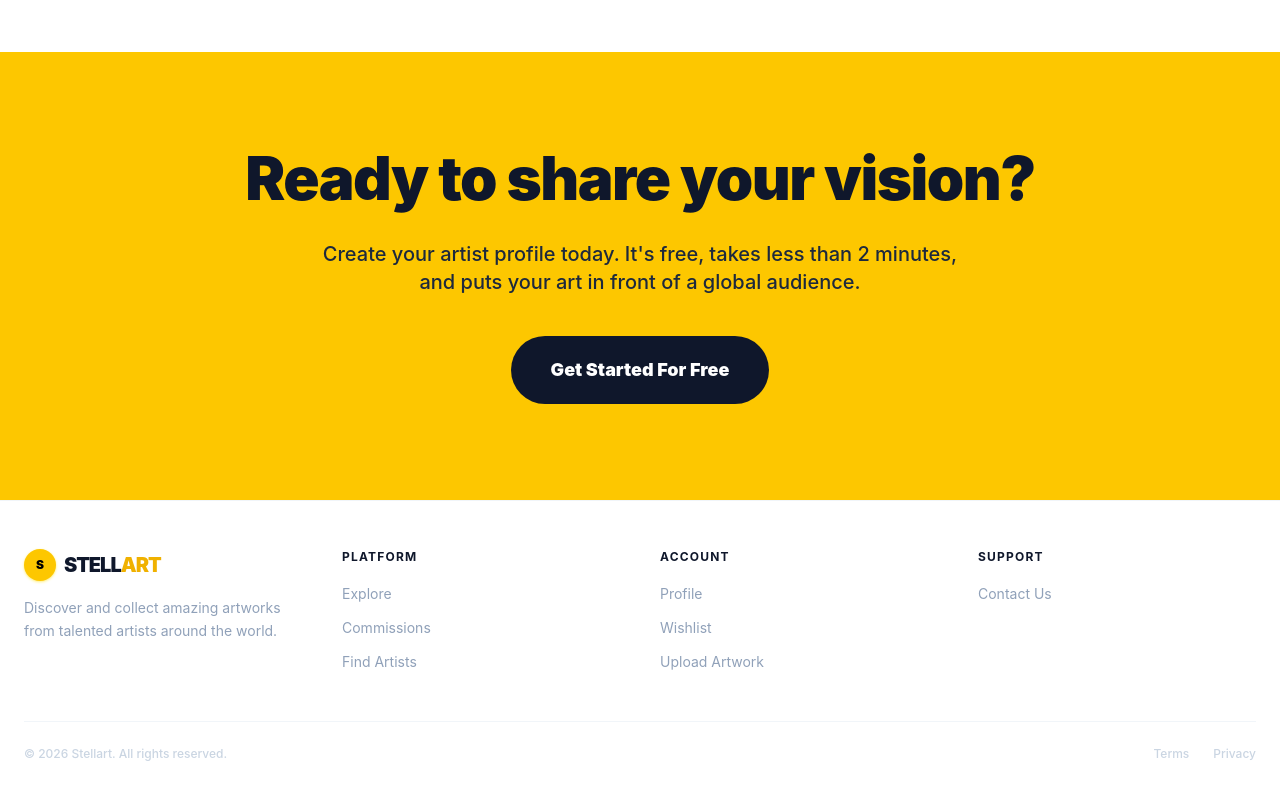
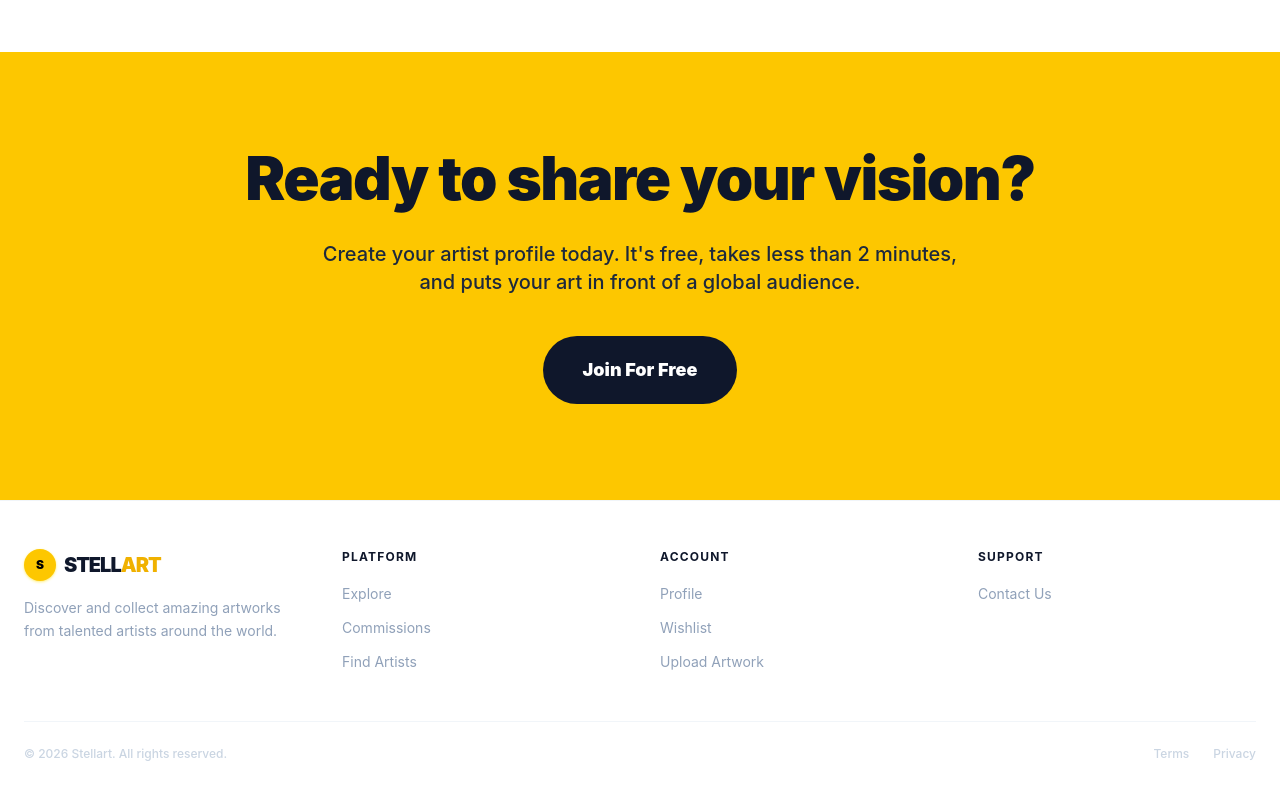
Before and after one commit to isw2-unileon/stellart-project, a React (Vite) app in the folder frontend/stellart-frontend/: page / in a window 1280 px wide. Shown: the part 1347-2147 px from the top of the page. Built offline with nearby package versions, Linux system fonts and the light colour scheme; no server answers.

Commit message:
Fix: CI test failure

```diff
--- a/frontend/stellart-frontend/src/pages/Landing.jsx
+++ b/frontend/stellart-frontend/src/pages/Landing.jsx
@@ -160,7 +160,7 @@ function CtaSection() {
                 </p>
                 <a href="/register">
                     <button className="bg-slate-900 text-white px-10 py-5 rounded-full font-black text-lg hover:bg-white hover:text-slate-900 hover:shadow-2xl hover:-translate-y-1 transition-all duration-300">
-                        Get Started For Free
+                        Join For Free
                     </button>
                 </a>
             </div>
```
